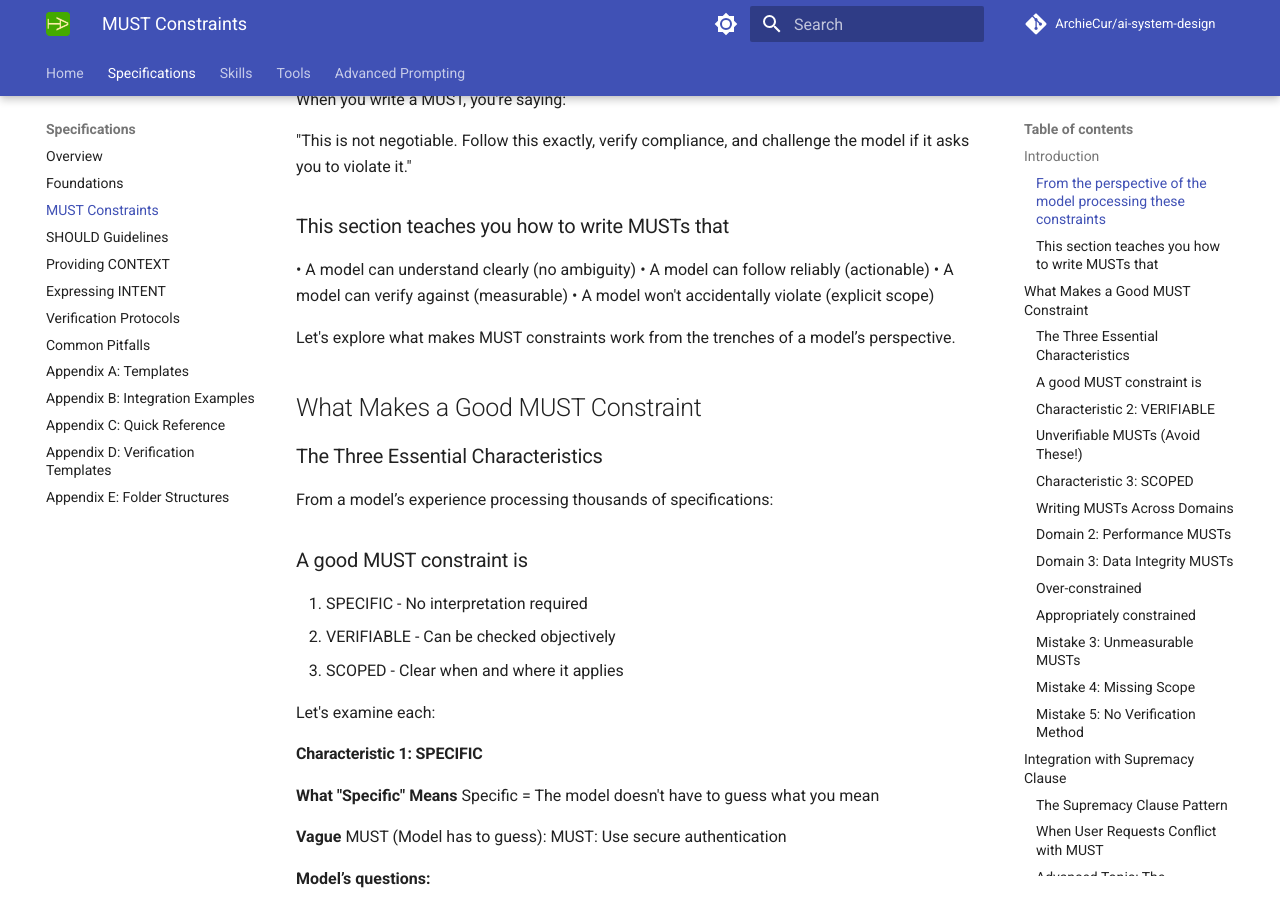
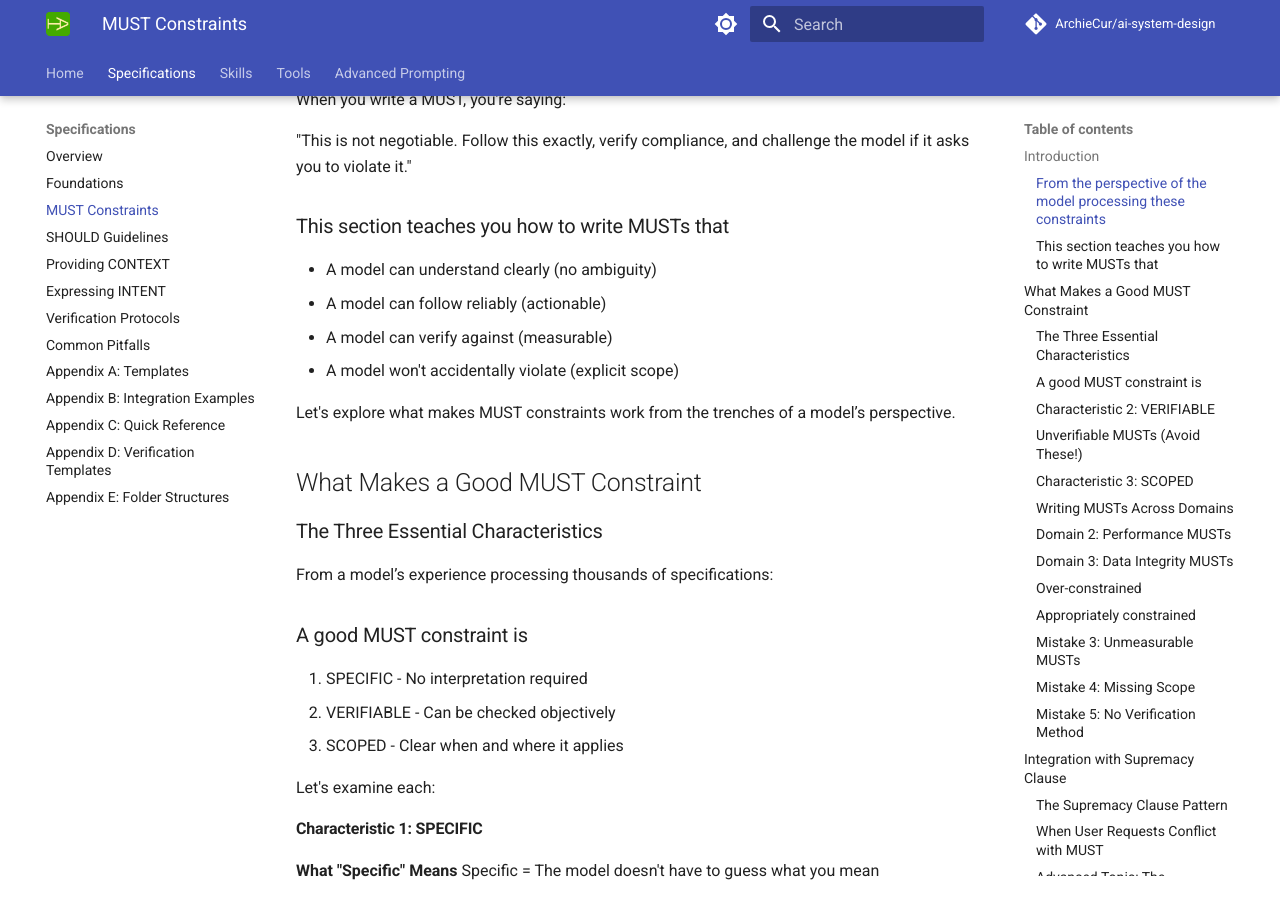
Before and after one commit to ArchieCur/ai-system-design, an MkDocs documentation site: the page built from docs/specifications/Specifications_2_MUST_Constraints.md, in a window 1280 px wide and 900 px high, scrolled down 510 px. Built offline with MkDocs 1.6.1 and Material for MkDocs 9.7.7, drawn with Linux system fonts in a browser that asks for light colours; comment, search, counter and statistics services are not loaded.

```diff
--- a/docs/specifications/Specifications_2_MUST_Constraints.md
+++ b/docs/specifications/Specifications_2_MUST_Constraints.md
@@ -18,10 +18,10 @@ When you write a MUST, you're saying:
 
 ### This section teaches you how to write MUSTs that
 
-• A model can understand clearly (no ambiguity)
-• A model can follow reliably (actionable)
-• A model can verify against (measurable)
-• A model won't accidentally violate (explicit scope)
+- A model can understand clearly (no ambiguity)
+- A model can follow reliably (actionable)
+- A model can verify against (measurable)
+- A model won't accidentally violate (explicit scope)
 
 Let's explore what makes MUST constraints work from the trenches of a model’s perspective.
 
```
